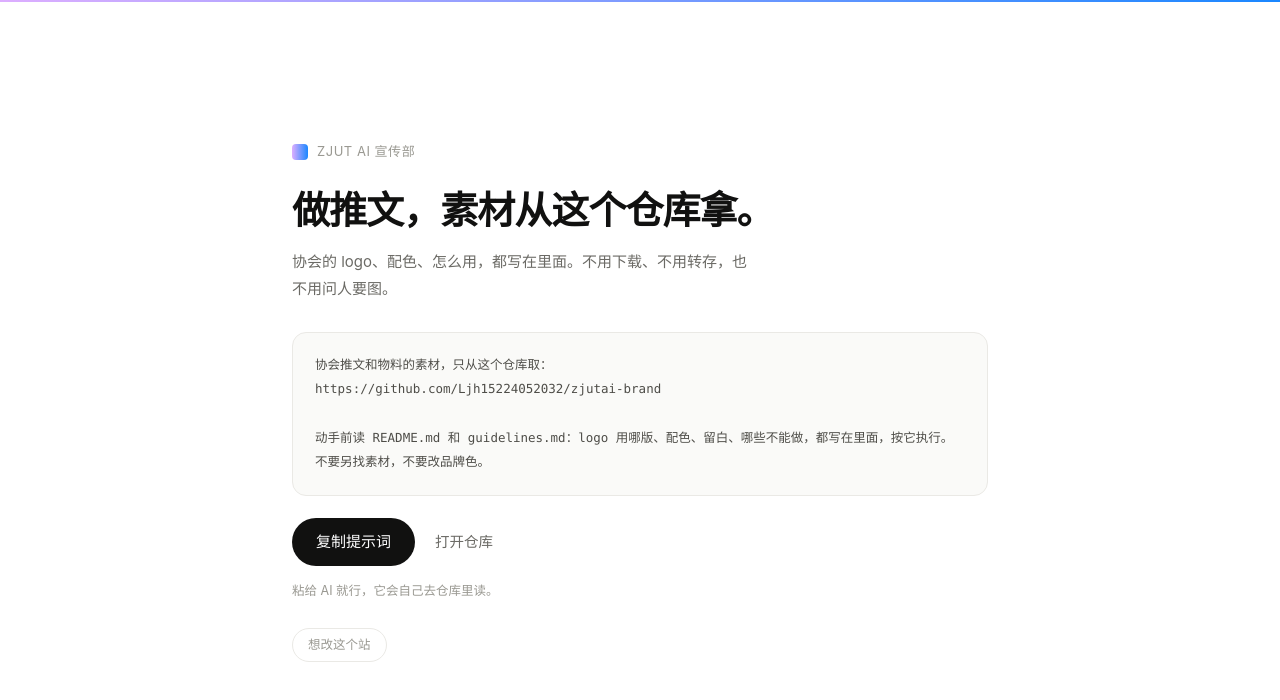
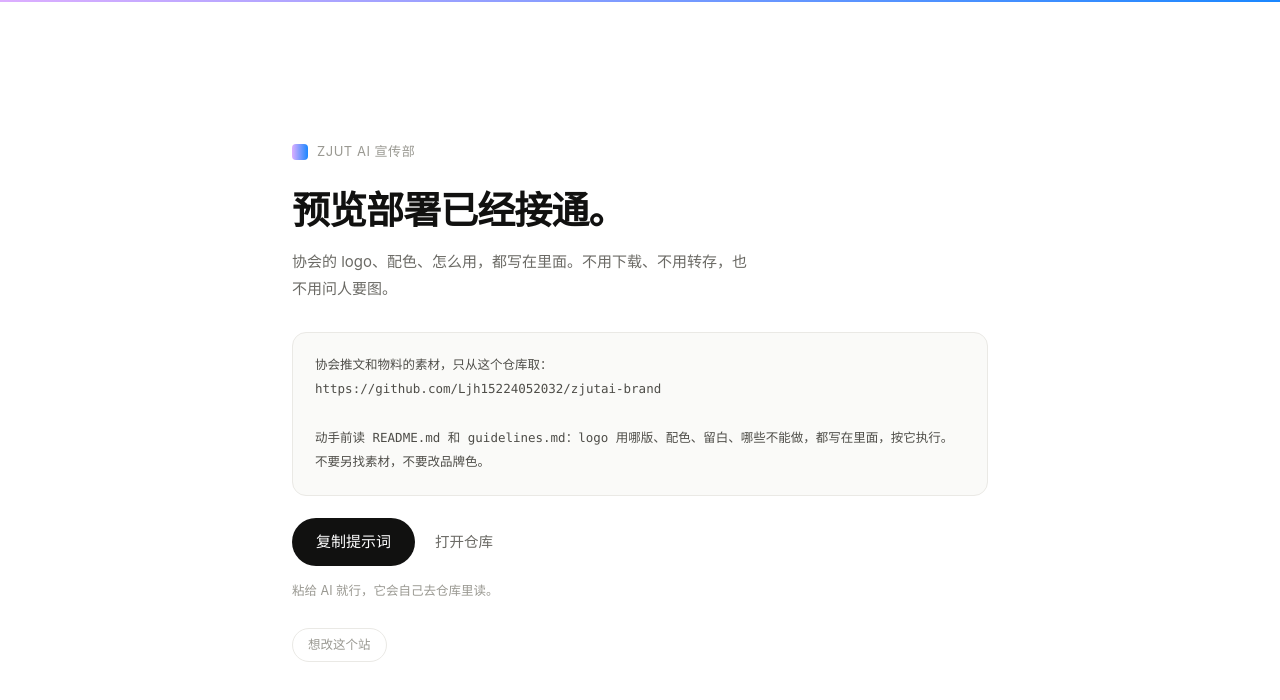
Before and after one commit to Ljh15224052032/zjutai-workbench, a plain HTML site: page index.html in a window 1280 px wide. Drawn offline with Linux system fonts and the light colour scheme.

Commit message:
演示：把标题改成预览部署已接通

```diff
--- a/index.html
+++ b/index.html
@@ -132,7 +132,7 @@
   <div class="wrap">
     <div class="who"><span class="mark"></span>ZJUT AI 宣传部</div>
 
-    <h1>做推文，素材从这个仓库拿。</h1>
+    <h1>预览部署已经接通。</h1>
     <p class="sub">协会的 logo、配色、怎么用，都写在里面。不用下载、不用转存，也不用问人要图。</p>
 
     <pre class="prompt" id="prompt">协会推文和物料的素材，只从这个仓库取：
```
